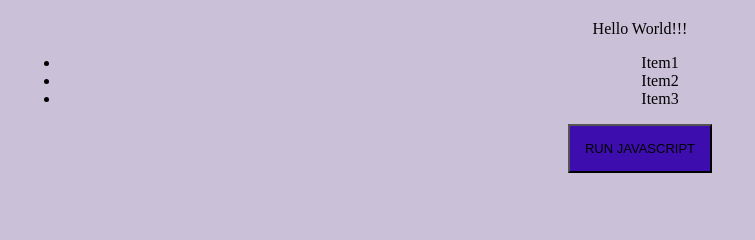
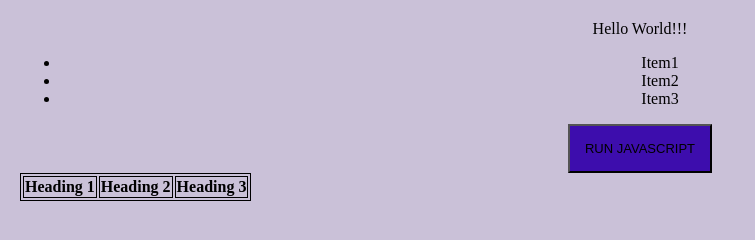
Before and after one commit to Ade0211/Portfolio, a plain HTML site: page index.html in a window 1280 px wide. Shown: the whole page, without its empty margins (0-755 px from the left). Drawn offline with Linux system fonts and the light colour scheme.

Commit message:
added table

```diff
--- a/index.html
+++ b/index.html
@@ -22,6 +22,13 @@
     <button onclick="alertMe()" ; class="run-js-button">
       RUN JAVASCRIPT
     </button>
+    <table class= "my-data-table">
+      <thead>
+        <th>Heading 1</th>
+        <th>Heading 2</th>
+        <th>Heading 3</th>
+      </thead>
+    </table>
   </div>
   <script src="./main.js" async defer></script>
 
--- a/main.css
+++ b/main.css
@@ -4,6 +4,10 @@ body {
     padding: 20px;
     text-align: center;
 
+}
+table,th,td {
+    border: 1px solid black;
+    color: black;
 }
 
 .run-js-button{
```
